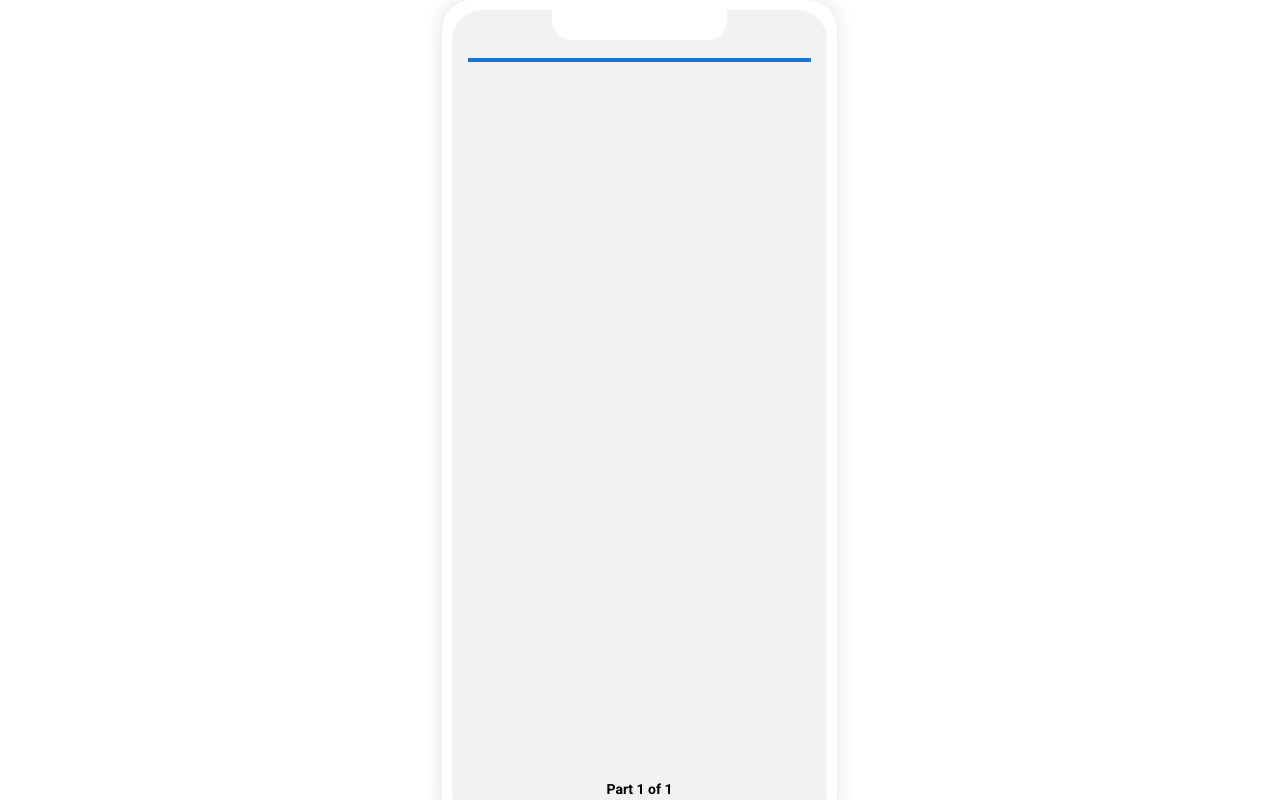
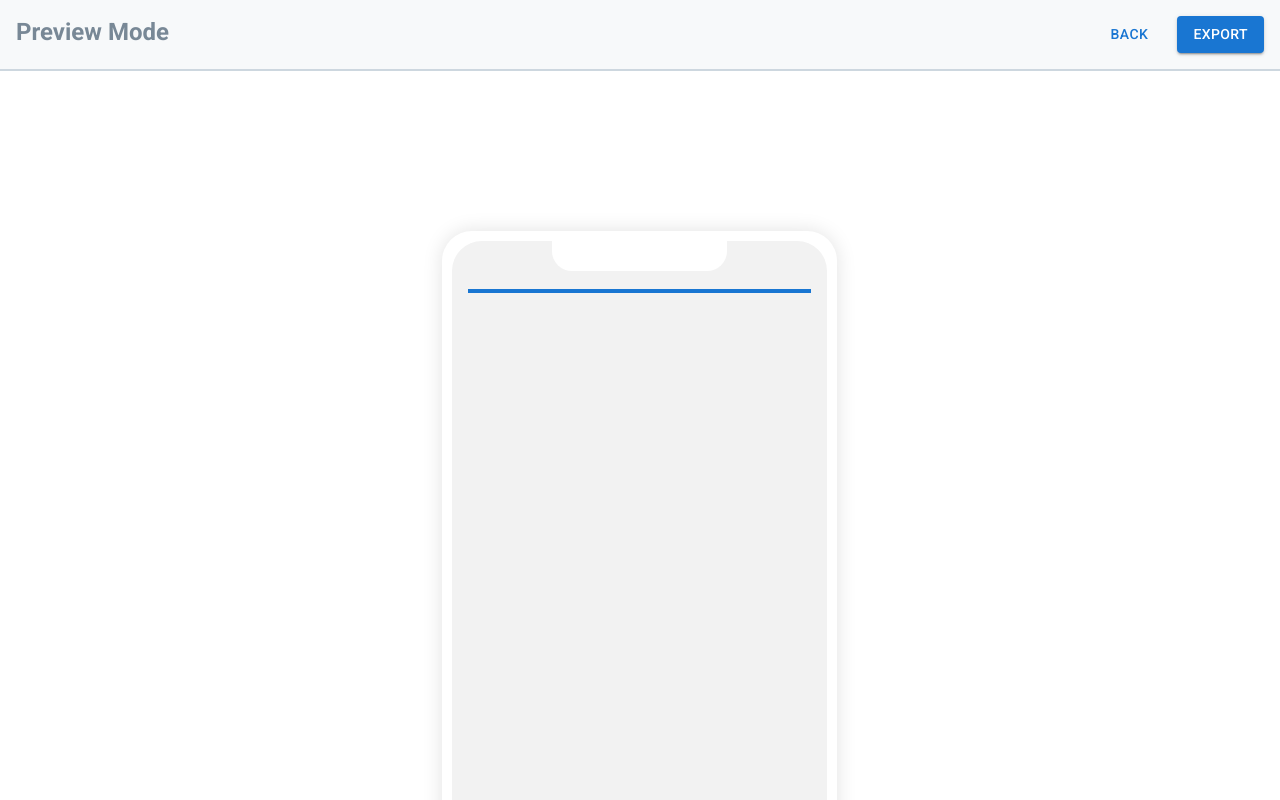
Before and after one commit to osoc22/project-digital-wallet, a React (Create React App) app: page /preview in a window 1280 px wide. Shown: the top 800 px of the page. Built offline with nearby package versions, Linux system fonts and the light colour scheme.

Commit message:
Add preview navbar

```diff
--- a/src/components/Navbar.tsx
+++ b/src/components/Navbar.tsx
@@ -1,6 +1,5 @@
 import AppBar from "@mui/material/AppBar";
 import Typography from "@mui/material/Typography";
-import Button from "@mui/material/Button";
 import Stack from "@mui/material/Stack";
 
 const Navbar = ({
@@ -10,9 +9,9 @@ const Navbar = ({
   saveButton,
 }: {
   page: string;
-  title: string;
-  actionElement: JSX.Element;
-  saveButton: JSX.Element;
+  title?: string;
+  actionElement?: JSX.Element;
+  saveButton?: JSX.Element;
 }) => {
   return (
     <AppBar
@@ -39,9 +38,6 @@ const Navbar = ({
         <Stack direction="row" spacing={2}>
           {actionElement}
           {saveButton}
-          {/* <Button variant="contained" onClick={}>
-            Save
-          </Button> */}
         </Stack>
       </Stack>
     </AppBar>
--- a/src/components/Preview.tsx
+++ b/src/components/Preview.tsx
@@ -2,10 +2,13 @@ import Container from "@mui/material/Container";
 import Box from "@mui/material/Box";
 import ComponentPreview from "./ComponentPreview";
 import { useCallback, useMemo, useState } from "react";
-import { LinearProgress, Stack } from "@mui/material";
+import { Button, LinearProgress, Stack } from "@mui/material";
 import { useProcedures } from "../contexts/ProcedureProvider";
+import Navbar from "./Navbar";
+import { useNavigate } from "react-router-dom";
 
 export default function Preview() {
+  const navigate = useNavigate();
   const { procedure } = useProcedures();
   const [response, setResponse] = useState({});
   const [page, setPage] = useState(0);
@@ -27,7 +30,21 @@ export default function Preview() {
   );
 
   return (
-    <Container maxWidth="xs">
+    <Stack spacing={20}>
+      <Navbar
+        page="Preview Mode"
+        actionElement={
+          <Button variant="text" onClick={() => navigate("/canvas")}>
+            Back
+          </Button>
+        }
+        saveButton={
+          <Button variant="contained" onClick={() => alert(JSON.stringify(procedure, null, 2))}>
+            Export
+          </Button>
+        }
+      />
+      <Container maxWidth="xs" sx={{ height: "100vh", alignSelf: "center" }}>
         <Box
           sx={{
             height: "812px",
@@ -38,7 +55,7 @@ export default function Preview() {
             fontWeight: "700",
             textAlign: "center",
             padding: "10px 10px 10px",
-          boxShadow: "0 0 20px #e2e2e2",
+            boxShadow: "0 0 20px #e2e2e2"
           }}
         >
           <Box
@@ -48,7 +65,7 @@ export default function Preview() {
               background: "white",
               position: "absolute",
               margin: "0 100px",
-            borderRadius: "0 0 20px 20px",
+              borderRadius: "0 0 20px 20px"
             }}
           ></Box>
           <Box
@@ -58,7 +75,7 @@ export default function Preview() {
               height: "100%",
               background: "#f2f2f2",
               borderRadius: "30px",
-            overflowY: "auto",
+              overflowY: "auto"
             }}
           >
             <Stack p={2} spacing={2} height="95%" justifyContent="space-between">
@@ -74,5 +91,6 @@ export default function Preview() {
           </Box>
         </Box>
       </Container>
+    </Stack>
   );
 }
```
Lines whose indentation alone changed are shown as unchanged.
